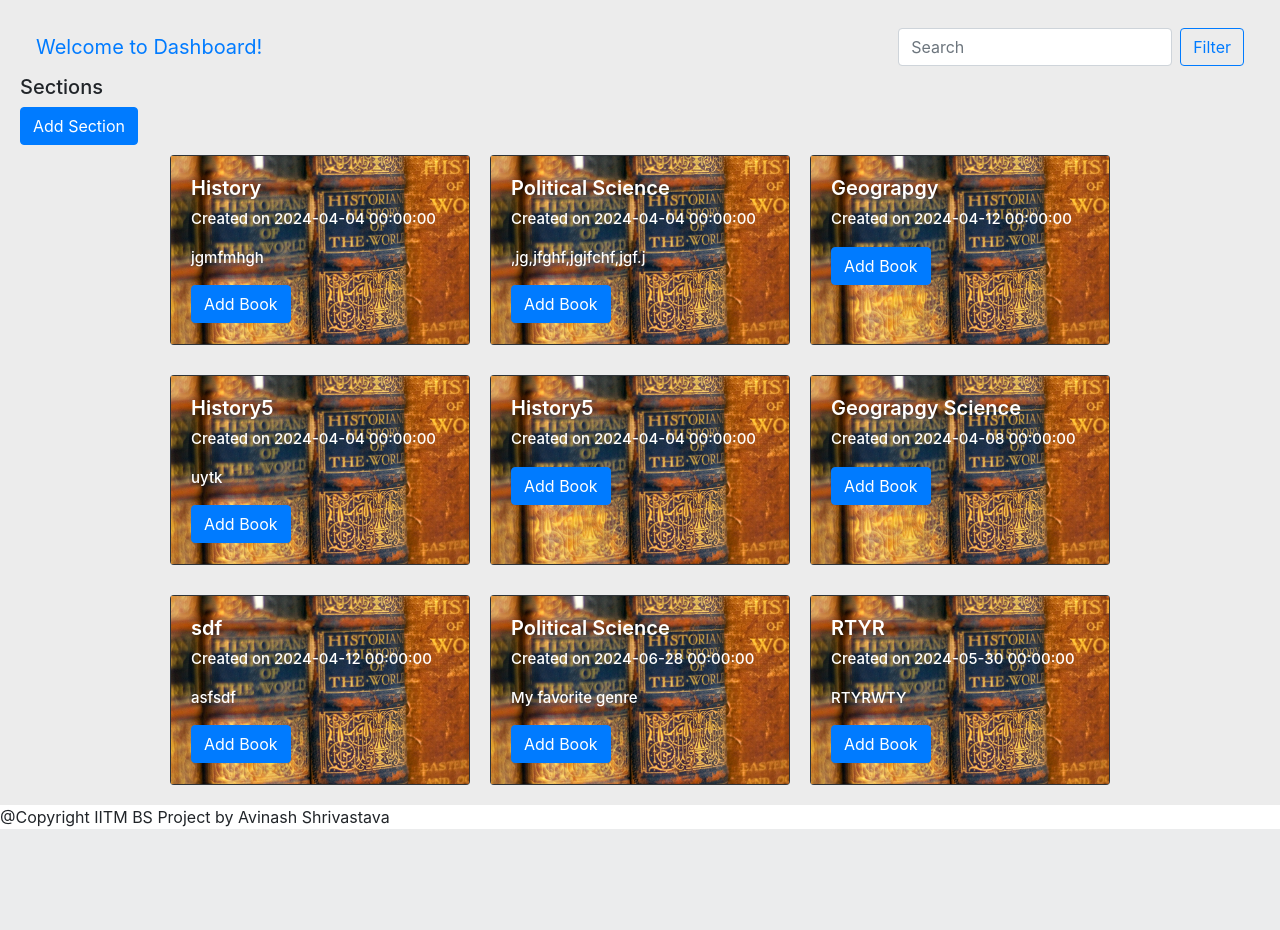
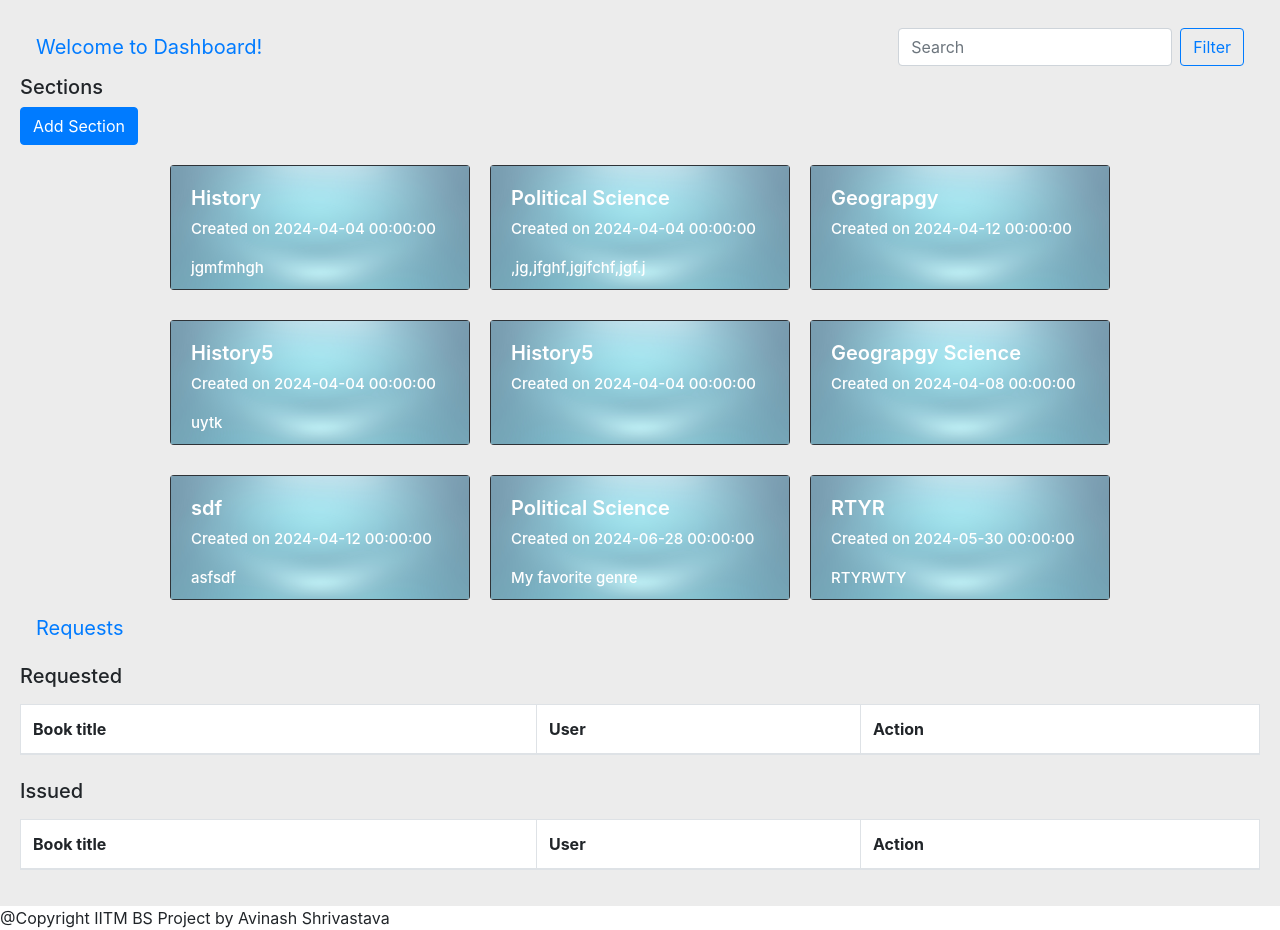
Before and after one commit to AvinashShrivastav/Library-Management-System, a Flask app: page /librarian in a window 1280 px wide. Shown: the part 57-987 px from the top of the page. Before the commit the page ends 886 px from the top, so only its background shows below. Run offline with Flask 3, Linux system fonts and the light colour scheme; lists and menus that the app fills with data are empty.

Commit message:
Req Book Implemented

```diff
--- a/static/css/dashboard.css
+++ b/static/css/dashboard.css
@@ -26,6 +26,7 @@
     flex-wrap: wrap;
     justify-content: center;
     gap: 20px;
+    margin-top: 10px;
   }
   /* .book-card{
     width: 250px;
@@ -104,7 +105,7 @@
   margin-top: 10px;
   gap: 10px;
   width: 300px;
-  height: 190px;
+  height: 125px;
 
 }
 .sec-img{
--- a/templates/add_new_book.html
+++ b/templates/add_new_book.html
@@ -95,7 +95,7 @@
       </div>
       <div class="modal-body">
         <!-- Content from your original form -->
-        <form action="/add_book{{section.id}}" method="post" enctype="multipart/form-data">
+        <form action="/add_book/{{section.id}}" method="post" enctype="multipart/form-data">
           <div class="form-group">
             <label for="book_title">Title:</label>
             <input type="text" class="form-control" name="book_name" id="book_title" placeholder="Book_1011">
@@ -121,7 +121,7 @@
       </div>
       <div class="modal-footer">
         <button type="button" class="btn btn-secondary" data-dismiss="modal">Cancel</button>
-        <button type="button" class="btn btn-primary">Add Book</button>
+        <button type="submit" class="btn btn-primary">Add Book</button>
       </div>
     </div>
   </div>
--- a/templates/librarian_dashboard.html
+++ b/templates/librarian_dashboard.html
@@ -5,7 +5,7 @@
   <meta charset="UTF-8">
   <meta name="viewport" content="width=device-width, initial-scale=1.0">
   <title>Document</title>
-  <link rel="stylesheet" href="../static/css/dashboard.css">
+  <link rel="stylesheet" href="static/css/dashboard.css">
   <script src="https://cdn.jsdelivr.net/npm/jquery@3.5.1/dist/jquery.slim.min.js"
     integrity="sha384-DfXdz2htPH0lsSSs5nCTpuj/zy4C+OGpamoFVy38MVBnE+IbbVYUew+OrCXaRkfj"
     crossorigin="anonymous"></script>
@@ -30,7 +30,7 @@
       <div class="navbar-nav">
         <a class="nav-link active" href="#">Books <span class="sr-only">(current)</span></a>
         <a class="nav-link" href="#">Stats </a>
-        <a class="nav-link" href="#">{{username}}</a>
+        <a class="nav-link" href="#">{{user.name}}</a>
       </div>
       <div class="d-flex align-items-center">
         <button type="button" class="btn btn-light">Logout</button>
@@ -71,61 +71,15 @@
       <!-- book-section-starts-here -->
       <div class="book-section">
         {% for section in sections %}
-        <div class="card bg-dark text-white" onclick="window.location.href = '/lib_book/{{section.id}}';">
+        <div class="card bg-dark text-white" onclick="window.location.href = '/lib_book/{{user.id}}/{{section.id}}';">
             <img class="sec-img" src="../static/images/history.jpeg" alt="Card image" >
             <div class="card-img-overlay">
                 <h4 class="book-title">{{ section.name }}</h4>
                 <p class="book-sec">Created on {{ section.date_created }}</p>
                 <p class="book-sec">{{ section.description }}</p>
-                <button type="button" class="btn btn-primary open-modal-btn" data-toggle="modal" data-target="#addBookModal{{ section.id }}"
-                    data-section-id="{{ section.id }}">Add Book</button>
+                <!-- <button type="button" class="btn btn-primary open-modal-btn" data-toggle="modal" data-target="#addBookModal{{ section.id }}"
+                    data-section-id="{{ section.id }}">Add Book</button> -->
             </div>
-        </div>
-
-
-        <!-- Add Book Modal -->
-        <div class="modal fade" id="addBookModal{{section.id}}" tabindex="-1" role="dialog"
-          aria-labelledby="addBookModalLabel" aria-hidden="true">
-          <div class="modal-dialog" role="document">
-            <div class="modal-content">
-              <div class="modal-header">
-                <h5 class="modal-title" id="addBookModalLabel">Add New Book</h5>
-                <button type="button" class="close" data-dismiss="modal" aria-label="Close">
-                  <span aria-hidden="true">&times;</span>
-                </button>
-              </div>
-              <div class="modal-body">
-                <form action="/add_book{{section.id}}" method="post" enctype="multipart/form-data">
-                  <div class="form-group">
-                    <label for="book_title">Title:</label>
-                    <input type="text" class="form-control" name="book_name" id="book_title" placeholder="Book_1001">
-                  </div>
-                  <div class="form-group">
-                    <label for="book_author">Author:</label>
-                    <input type="text" class="form-control" name="book_author" id="book_author"
-                      placeholder="Author(s) separated by comma">
-                  </div>
-                  <div class="form-group">
-                    <label for="book_content">Content:</label>
-                    <input type="file" class="form-control-file" name="book_content" id="book_content">
-                  </div>
-                  <div class="form-group">
-                    <label for="book_img">Image:</label>
-                    <input type="file" class="form-control-file" name="book_img" id="book_img">
-                  </div>
-                  <div class="form-group">
-                    <label for="book_sec">Book Section:</label>
-                    <input type="text" class="form-control" name="book_section" id="book_section"
-                      value="{{section.name}}" disabled>
-                  </div>
-              </div>
-              <div class="modal-footer">
-                <button type="button" class="btn btn-secondary" data-dismiss="modal">Cancel</button>
-                <button type="submit" class="btn btn-primary" id="addBookBtn">Add Book</button>
-              </div>
-              </form>
-            </div>
-          </div>
         </div>
 
         {% endfor %}
@@ -139,6 +93,85 @@
     <!-- book-section-ends -->
 
     <!-- book-section ends -->
+     <!-- search-box start-->
+     <div class="navbar">
+      <a class="navbar-brand">Requests</a>
+  </div>
+  <!-- search-box end -->
+
+
+
+
+  <div class="request-table">
+
+      <!-- requested books section starts here  -->
+      <div class="heading">
+          <h2 class="navbar-brand">Requested</h2>
+      </div>
+
+      <table class="table table-hover table-bordered">
+          <thead class="bill-header cs">
+              <tr>
+                  <th>Book title</th>
+                  <th>User</th>
+                  <th>Action</th>
+              </tr>
+          </thead>
+          <tbody>
+              {% for request in requests%}
+
+              <tr data-href="/req_receive/{{request[1].id}}/{{request[0].id}}">
+
+                  <td>{{request[0].name}}</td>
+                  <td>{{request[1].name}}</td>
+
+                  <td>
+                      <a href="/reject" class="btn btn-danger" type="button">Reject</a>
+                      <a href="/grant/{{request[1].id}}/{{request[0].id}}" class="btn btn-success"
+                          type="button">Grant</a>
+                  </td>
+
+
+              </tr>
+
+              {% endfor %}
+          </tbody>
+      </table>
+      <!-- requested books section ends here  -->
+
+
+
+      <!-- issued books section starts here  -->
+      <div class="heading">
+          <h2 class="navbar-brand">Issued</h2>
+      </div>
+      <table class="table table-hover table-bordered">
+          <thead class="bill-header cs">
+              <tr>
+                  <th>Book title</th>
+                  <th>User</th>
+                  <th>Action</th>
+              </tr>
+          </thead>
+          <tbody>
+              {% for issue in issued%}
+              <a href="">
+                  <tr>
+                      <td>{{issue[0].name}}</td>
+                      <td>{{issue[1].name}}</td>
+                      <td>
+                          <a class="btn btn-danger" type="button">Revoke</a>
+                      </td>
+                  </tr>
+              </a>
+              {% endfor %}
+          </tbody>
+      </table>
+
+      <!-- completed books section ends here  -->
+
+  </div>
+  <!-- request-table ends -->
 
   </div>
   <!-- main-section end -->
@@ -194,14 +227,6 @@
 
 
   <script>
-    function redirectToSection(sectionId) {
-        window.location.href = "/lib_book/" + sectionId;
-    }
-</script>
-
-
-
-  <script>
 
     $(document).ready(function () {
 
--- a/templates/request_admin.html
+++ b/templates/request_admin.html
@@ -45,10 +45,6 @@
         <!-- search-box start-->
         <div class="navbar">
             <a class="navbar-brand">Requests</a>
-            <form class="form-inline">
-                <input class="form-control mr-sm-2" type="search" placeholder="Search" aria-label="Search">
-                <button class="btn btn-outline-primary my-2 my-sm-0" type="submit">Filter</button>
-            </form>
         </div>
         <!-- search-box end -->
 
```
Also changed, not shown: Steps_to_run.md (added, +3 -0 lines), application/controllers.py (+38 -17 lines), templates/librarian_book.html (+69 -12 lines), templates/request_send.html (+58 -10 lines), instance/new2_library.sqlite3, static/images/history.jpeg, static/images/history1.jpeg (added).
